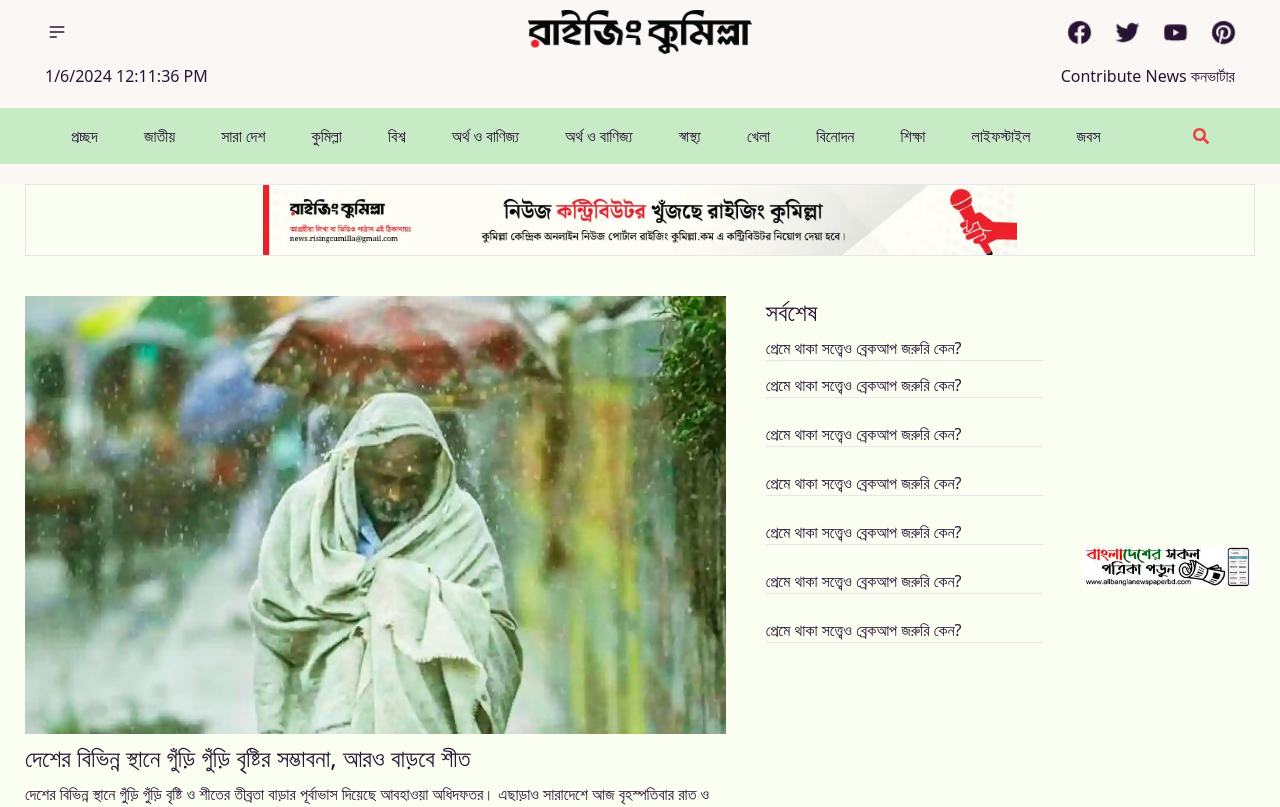
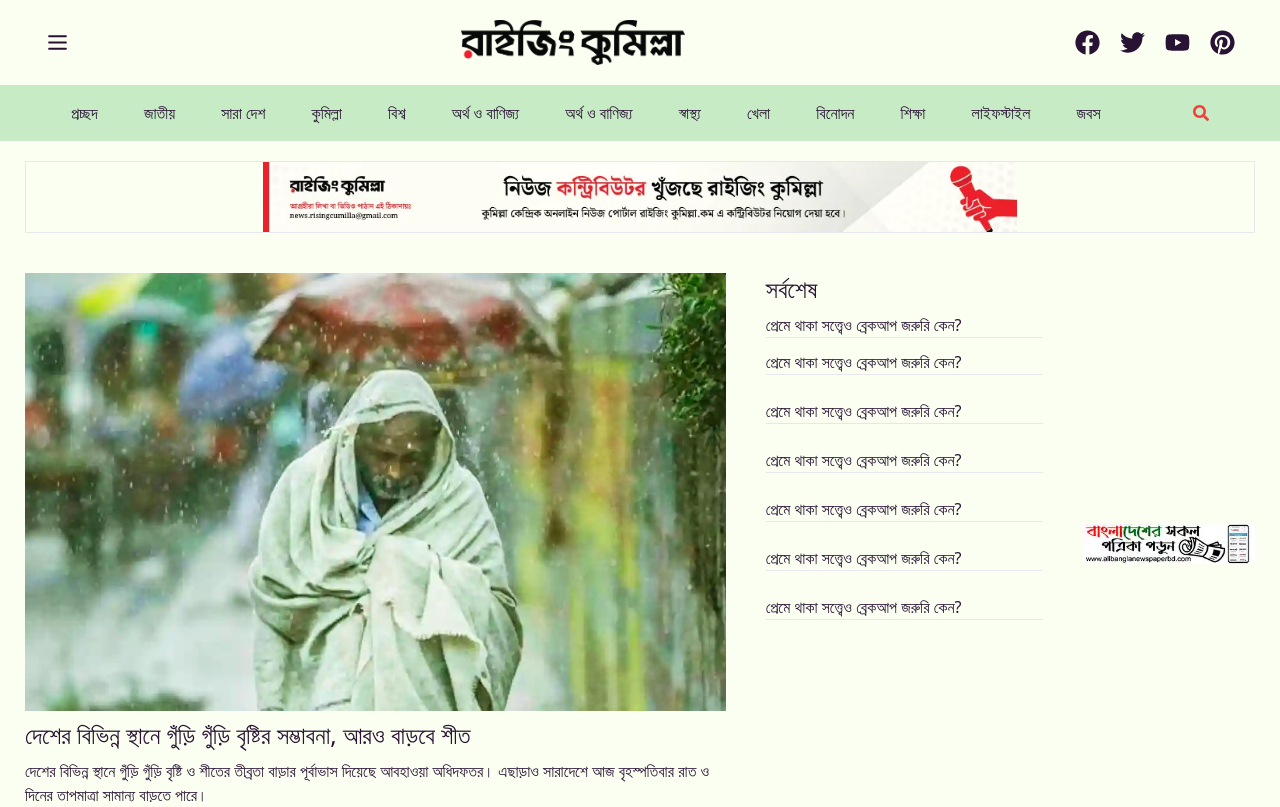
Before and after one commit to mdsajalali/rising-cumilla, a React (Vite) app: page / in a window 1280 px wide. Shown: the top 807 px of the page. Built offline with nearby package versions, Linux system fonts and the light colour scheme.

Commit message:
Header design logic update

```diff
--- a/src/Root/Root.jsx
+++ b/src/Root/Root.jsx
@@ -5,14 +5,14 @@ import Navbar from "../pages/Home/Navbar";
 
 const Root = () => {
   return (
-    <>
+    <div className="bg-[#FAFFF1]">
       <div className="max-w-[1230px] mx-auto">
         <Header />
       </div>
       <Navbar />
       <Outlet />
       <Footer />
-    </>
+    </div>
   );
 };
 
--- a/src/pages/Home/Header.jsx
+++ b/src/pages/Home/Header.jsx
@@ -1,130 +1,27 @@
-import { useEffect, useState } from "react";
 import { FaFacebook, FaPinterest, FaTwitter, FaYoutube } from "react-icons/fa";
-import { Link } from "react-router-dom";
+import { TbMenu2 } from "react-icons/tb";
 import logo from "../../assets/images/logo.webp";
 const Header = () => {
-  const [formattedDate, setFormattedDate] = useState("");
+  return (
+    <div className="flex items-center justify-between pt-5 px-5">
+      <div className="cursor-pointer">
+        <TbMenu2 size={25} />
+      </div>
+      <div>
+        <img className="w-56" src={logo} alt="logo" />
+      </div>
+      <div>
+        <div className="flex gap-3 sm:gap-5 cursor-pointer">
+          <FaFacebook size={25} />
 
-  useEffect(() => {
-    const updateDate = () => {
-      const currentDate = new Date();
+          <FaTwitter size={25} />
 
-      const month = currentDate.getMonth() + 1;
-      const day = currentDate.getDate();
-      const year = currentDate.getFullYear();
+          <FaYoutube size={25} />
 
-      let hours = currentDate.getHours();
-      const minutes = currentDate.getMinutes();
-      const seconds = currentDate.getSeconds();
-      const ampm = hours >= 12 ? "PM" : "AM";
-
-      hours = hours % 12;
-      hours = hours || 12;
-
-      const newFormattedDate = `${month}/${day}/${year} ${hours}:${minutes}:${seconds} ${ampm}`;
-      setFormattedDate(newFormattedDate);
-    };
-
-    const intervalId = setInterval(updateDate, 1000);
-
-    return () => clearInterval(intervalId);
-  }, []);
-  return (
-    <>
-      <div className="navbar">
-        <div className="navbar-start">
-          <div className="dropdown">
-            <div
-              tabIndex={0}
-              role="button"
-              className="btn btn-ghost btn-circle"
-            >
-              <svg
-                xmlns="http://www.w3.org/2000/svg"
-                className="h-5 w-5"
-                fill="none"
-                viewBox="0 0 24 24"
-                stroke="currentColor"
-              >
-                <path
-                  strokeLinecap="round"
-                  strokeLinejoin="round"
-                  strokeWidth="2"
-                  d="M4 6h16M4 12h16M4 18h7"
-                />
-              </svg>
-            </div>
-            <ul
-              tabIndex={0}
-              className="menu menu-sm dropdown-content mt-3 z-[1] p-2 shadow bg-base-100 rounded-box w-52"
-            >
-              <li className="list-none">
-                <a href="#">প্রচ্ছদ</a>
-              </li>
-              <li className="list-none">
-                <a href="#">জাতীয়</a>
-              </li>
-              <li className="list-none">
-                <a href="#">সারা দেশ</a>
-              </li>
-              <li className="list-none">
-                <a href="#">কুমিল্লা</a>
-              </li>
-              <li className="list-none">
-                <a href="#">বিশ্ব</a>
-              </li>
-              <li className="list-none">
-                <a href="#">অর্থ ও বাণিজ্য</a>
-              </li>
-              <li className="list-none">
-                <a href="#">অর্থ ও বাণিজ্য</a>
-              </li>
-              <li className="list-none">
-                <a href="#">স্বাস্থ্য</a>
-              </li>
-              <li className="list-none">
-                <a href="#">খেলা</a>
-              </li>
-              <li className="list-none">
-                <a href="#">বিনোদন</a>
-              </li>
-              <li className="list-none">
-                <a href="#">শিক্ষা</a>
-              </li>
-              <li className="list-none">
-                <a href="#">লাইফস্টাইল</a>
-              </li>
-              <li className="list-none">
-                <a href="#">জবস</a>
-              </li>
-            </ul>
-          </div>
-        </div>
-        <div className="navbar-center">
-          <Link to="/" className="cursor-pointer">
-            <img className="w-56" src={logo} alt="logo" />
-          </Link>
-        </div>
-        <div className="navbar-end text-end hidden md:block">
-          <button className="btn btn-ghost btn-circle">
-            <FaFacebook size={25} />
-          </button>
-          <button className="btn btn-ghost btn-circle">
-            <FaTwitter size={25} />
-          </button>
-          <button className="btn btn-ghost btn-circle">
-            <FaYoutube size={25} />
-          </button>
-          <button className="btn btn-ghost btn-circle">
-            <FaPinterest size={25} />
-          </button>
+          <FaPinterest size={25} />
         </div>
       </div>
-      <div className="flex items-center justify-between   px-5">
-        <p>{formattedDate}</p>
-        <p>Contribute News কনভার্টার</p>
-      </div>
-    </>
+    </div>
   );
 };
 
```
